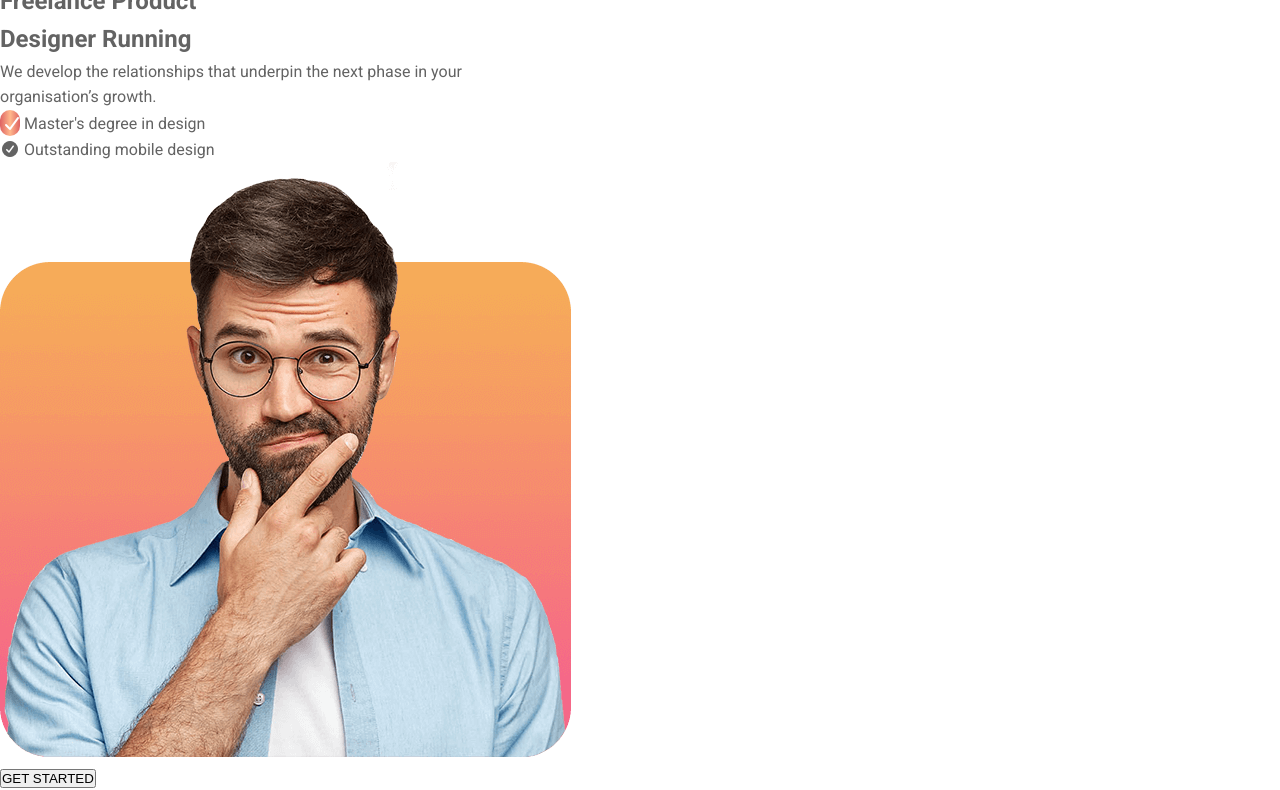
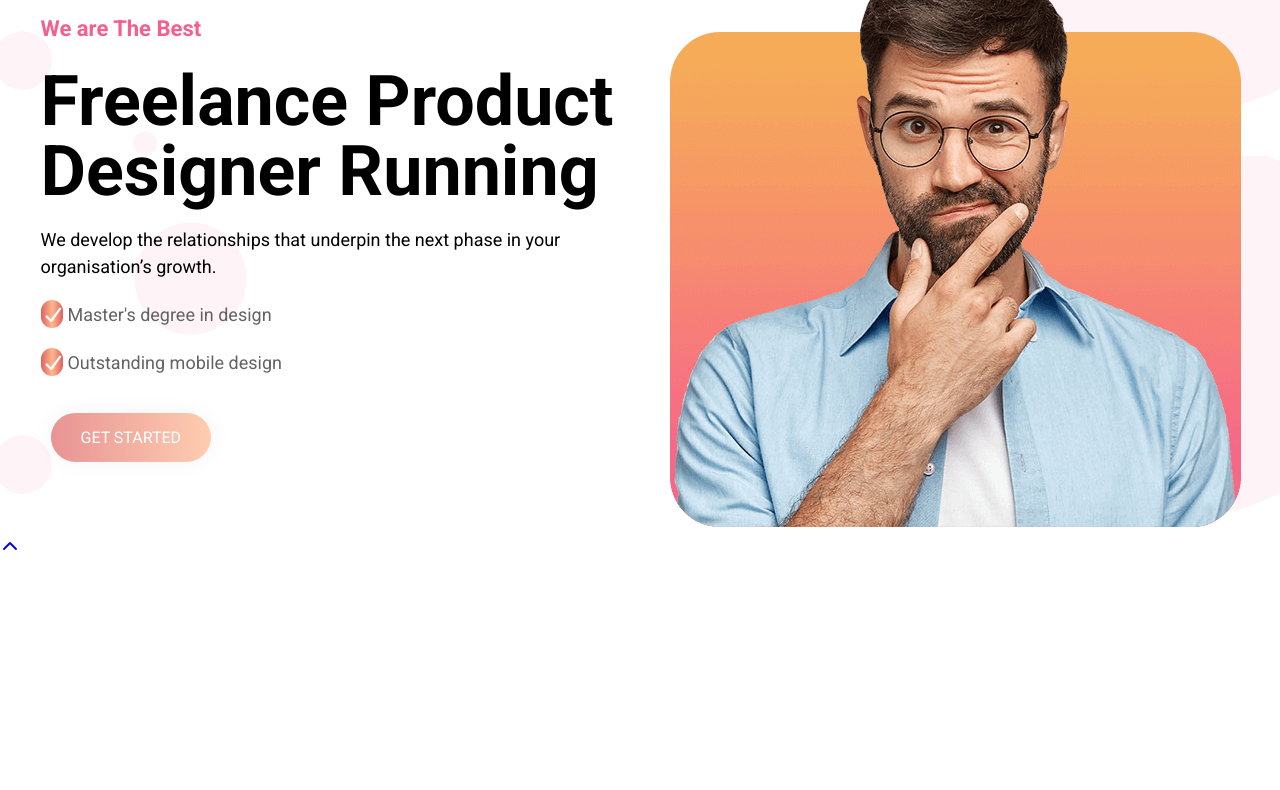
Before and after one commit to duongtonkhanh/SamarWeb, a plain HTML site: page index.html in a window 1280 px wide. Shown: the part 248-1038 px from the top of the page. After the commit the page ends 808 px from the top, so only its background shows below. Drawn offline with Linux system fonts and the light colour scheme.

Commit message:
finish carousel

```diff
--- a/css/style.css
+++ b/css/style.css
@@ -2,6 +2,7 @@
     padding: 0;
     margin: 0;
     box-sizing: border-box;
+    font-family: 'Roboto', sans-serif;
 }
 
 body {
@@ -92,17 +93,76 @@ body {
 /* Carousel */
 
 .carousel{
-
+    padding-top: 180px;
+    overflow: hidden;
+    background-image: url(../image/pic2.png);
+    background-position: top;
+    background-size: 100%;
 }
-.carousel .carousel-container{
-    position: absolute;
-    top:200px;
+.carousel.container{
     max-width: 1199px;
     margin: auto;
 }
+.carousel .carousel-container{
+   display: flex;
+   align-items: center;
+}
 .carousel .carousel-container .carousel-content{
+    width: 60%;
+}
+.carousel .carousel-container .carousel-content .btn-grad{
+    background-image: linear-gradient(to right, #DE6262 0%, #FFB88C 51%, #DE6262 100%);
+    margin: 10px;
+    padding: 15px 30px;
+    text-align: center;
+    text-transform: uppercase;
+    transition: .5s;
+    background-size: 200% auto;
+    color: #fff;
+    box-shadow: 0 0 20px #eee;
+    border-radius: 40px;
+    display: block;
+    border: 0;
+    font-size: 16px;
+    animation: fadetoUp 9s;
+}
+.carousel .carousel-container .carousel-content .btn-grad:hover{
+    background-position: right center;
+    color: #fff;
+    text-decoration: none;
+    cursor: pointer;
+}
+.carousel .carousel-container .carousel-content h3{
+    font-weight: 600;
+    font-size: 22px;
+    margin-bottom: 20px;
+    color: #f55f8d;
+}
+.carousel .carousel-container .carousel-content h1{
+    color: #000;
+    font-size: 70px;
+    line-height: 1em;
+    margin-bottom: 20px;
+}
+.carousel .carousel-container .carousel-content p{
+    color: #000;
+    font-size: 18px;
+    line-height: 1.5em;
+    margin-bottom: 20px;
+}
 
+.carousel .carousel-container .carousel-content li{
+    font-size: 18px;
+    line-height: 1.5em;
+    margin-bottom: 20px;
 }
+
+.carousel .carousel-container .carousel-image {
+    width: 570px;
+    margin-left: 50px;
+}
+
+
 
 @keyframes uptoDown{
     49%{
@@ -116,3 +176,33 @@ body {
         opacity: 1;
     }
 }
+
+@keyframes fadetoUp{
+    0%{
+        opacity: 0;
+        transform: translate3d(0,100%, 0);
+    }
+    100%{
+        opacity: 1;
+        transform: translateZ(0);
+    }
+}
+.animate_fadetoUp{
+    animation-name: fadetoUp;
+}
+.animate_animated{
+    animation-duration: 2s;
+    animation-fill-mode: both;
+}
+.animate_delay_1s{
+    animation-delay: 1s;
+}
+.animate_delay_2s{
+    animation-delay: 2s;
+}
+.animate_delay_3s{
+    animation-delay: 3s;
+}
+.animate_delay_4s{
+    animation-delay: 4s;
+}
--- a/index.html
+++ b/index.html
@@ -12,7 +12,8 @@
     <link rel="preconnect" href="https://fonts.gstatic.com" crossorigin>
     <link href="https://fonts.googleapis.com/css2?family=Roboto:wght@300;400;500;700;900&display=swap" rel="stylesheet">
     <!-- FONT AWESOME -->
-    <link rel="stylesheet" href="https://maxst.icons8.com/vue-static/landings/line-awesome/font-awesome-line-awesome/css/all.min.css">
+    <link rel="stylesheet"
+        href="https://maxst.icons8.com/vue-static/landings/line-awesome/font-awesome-line-awesome/css/all.min.css">
     <!-- FONT AWESOME LINE -->
     <title>Samar - HTML Template</title>
 </head>
@@ -71,33 +72,38 @@
         </div>
     </header>
     <section class="carousel">
+        <div class="container">
             <div class="carousel-container">
                 <div class="carousel-content">
-                <h3>We are The Best</h3>
-                <h1>
+                    <h3 class="animate_fadetoUp animate_animated">We are The Best</h3>
+                    <h1 class="animate_fadetoUp animate_animated animate_delay_1s">
                         Freelance Product
                         <br>
                         Designer Running
                     </h1>
-                <p>
+                    <p class="animate_fadetoUp animate_animated animate_delay_2s">
                         We develop the relationships that underpin the next phase in your<br>
                         organisation’s growth.
                     </p>
-                <ul>
+                    <ul style="list-style: none;" class="animate_fadetoUp animate_animated animate_delay_3s">
                         <li>
-                        <i class="fa fa-check" style="background-image: linear-gradient(to right, #DE6262 0%, #FFB88C 51%, #DE6262 100%); color:#fff; border-radius: 50px; padding: 5px"></i>
+                            <i class="fa fa-check"
+                                style="background-image: linear-gradient(to right, #DE6262 0%, #FFB88C 51%, #DE6262 100%); color:#fff; border-radius: 50px; padding: 5px"></i>
                             <span>Master's degree in design</span>
                         </li>
                         <li>
-                        <i class="fa fa-check-circle"></i>
+                            <i class="fa fa-check"
+                            style="background-image: linear-gradient(to right, #DE6262 0%, #FFB88C 51%, #DE6262 100%); color:#fff; border-radius: 50px; padding: 5px"></i>
                             <span>Outstanding mobile design</span>
                         </li>
                     </ul>
-
+                    <div class="animate_fadetoUp animate_animated animate_delay_4s">
+                        <button class="btn-grad">GET STARTED</button>
                     </div>
+                </div>
+                <div class="carousel-image animate_fadetoUp animate_animated animate_delay_3s">
                     <img src="./image/pic3_1.png" alt="image 3">
-            <div>
-                <button class="btn-grad">GET STARTED</button>
+                </div>
             </div>
         </div>
     </section>
```
Lines whose indentation alone changed are shown as unchanged.
